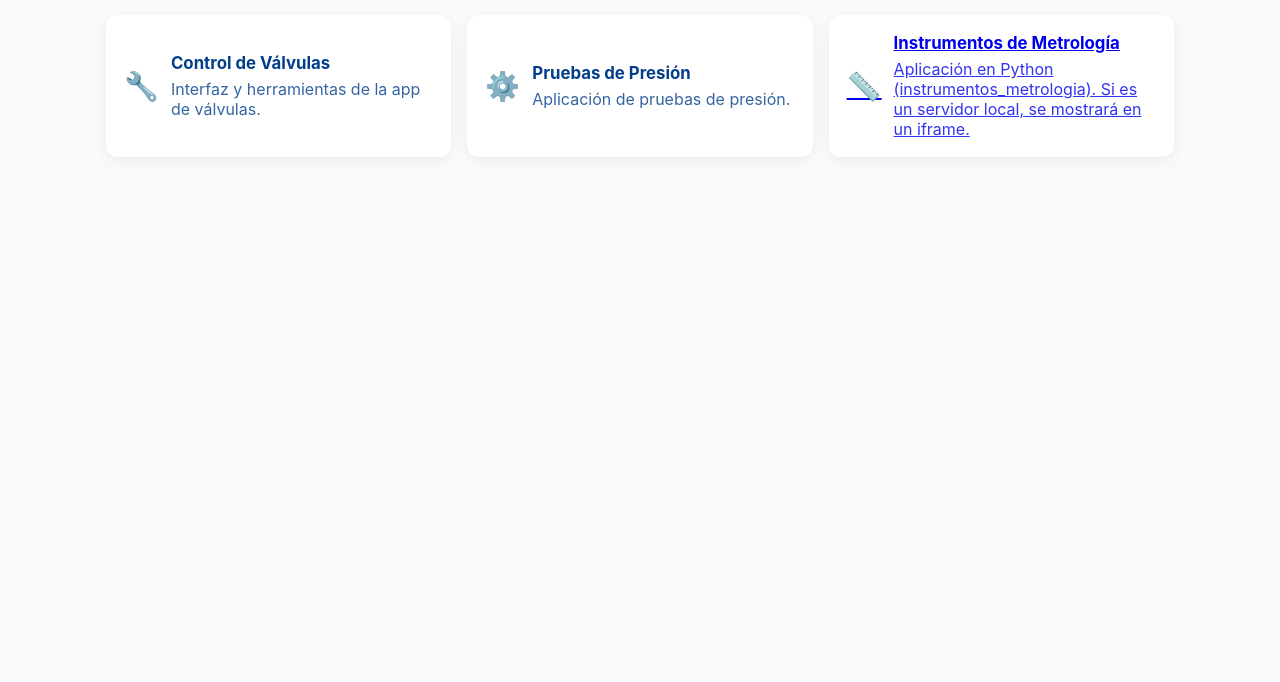
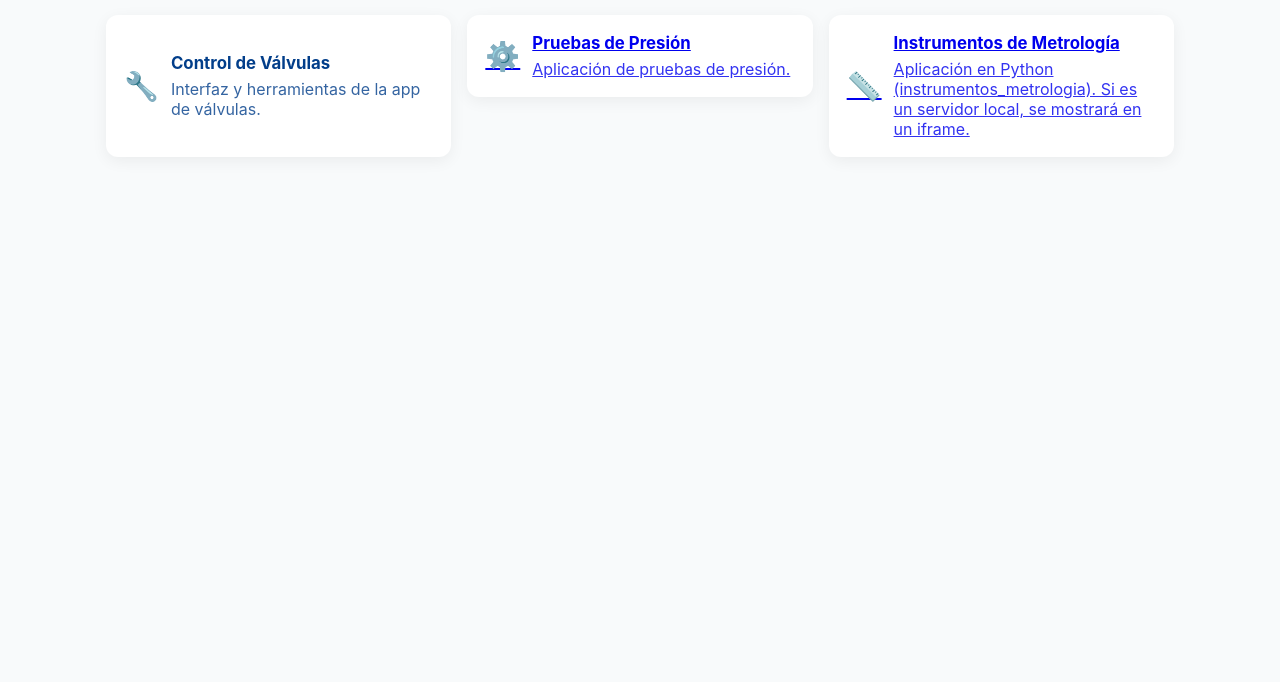
Before and after one commit to Valser2016/Valser_app, a plain HTML site: page index.html in a window 1280 px wide. Shown: the part 118-800 px from the top of the page. Drawn offline with Linux system fonts and the light colour scheme.

Commit message:
Update index.html

```diff
--- a/index.html
+++ b/index.html
@@ -24,6 +24,7 @@
         </div>
       </div>
 
+      <a href="https://valser2016.github.io/Presiones/">
       <div class="app-card" data-app="presiones">
         <div class="emoji">⚙️</div>
         <div>
```
